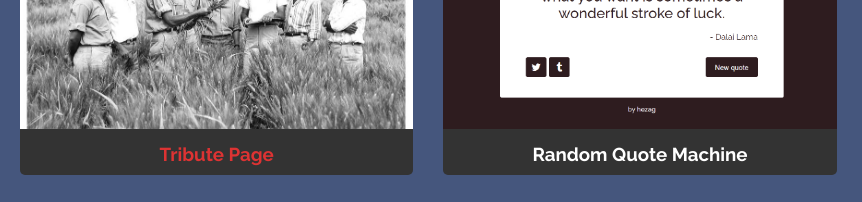
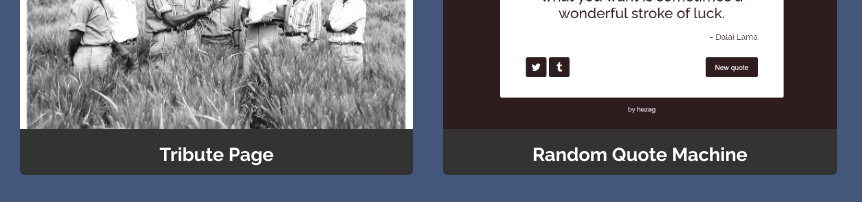
Before and after one commit to Cyiza22/PersonalPortfolio_Webpage, a plain HTML site: page index.html in a window 1280 px wide. Shown: the part 980-1182 px from the top of the page, 0-862 px from the left. Drawn offline with nearby package versions, Linux system fonts and the light colour scheme; a script that the page names is missing.

Commit message:
Update main.css

```diff
--- a/main.css
+++ b/main.css
@@ -9,7 +9,7 @@ body {
     width: 100%;
 }
 a {
-    color: #dd3333;
+    color: #fff;
     text-decoration: none;
 }
 
```
